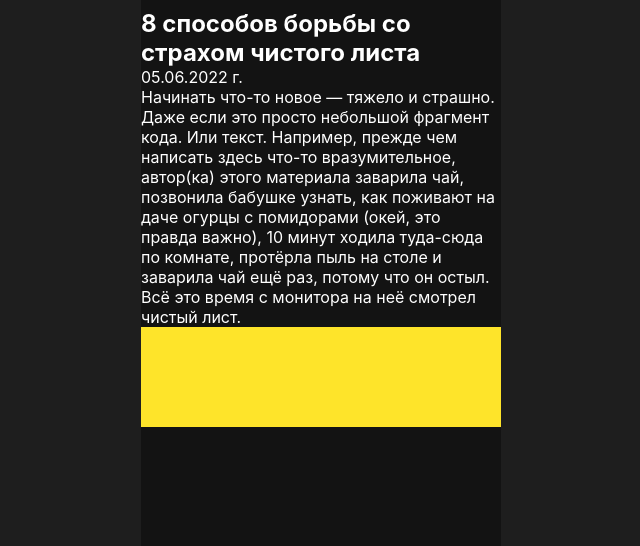
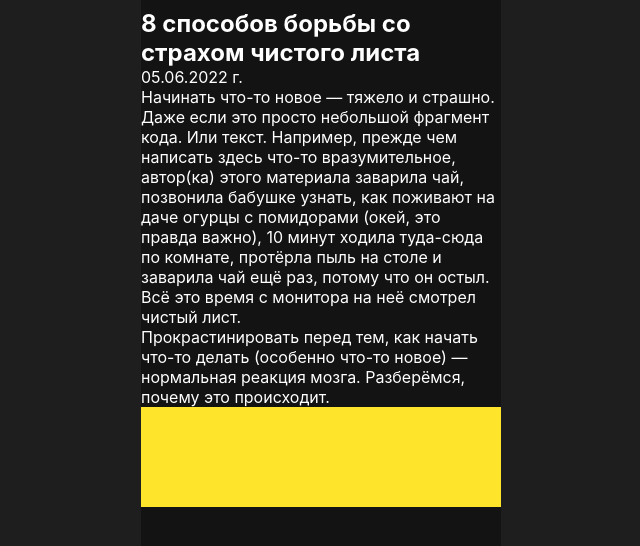
Before and after one commit to Crestok/s_chistogo_lista, a plain HTML site: page index.html in a window 1280 px wide. Shown: the part 358-904 px from the top of the page, without its empty margins (319-959 px from the left). Drawn offline with Linux system fonts and the light colour scheme; files whose address does not match are found by name.

Commit message:
добавил p в <div class=intro main text>

```diff
--- a/index.html
+++ b/index.html
@@ -51,6 +51,9 @@
             <p>
                Начинать что-то новое — тяжело и страшно. Даже если это просто небольшой фрагмент кода. Или текст. Например, прежде чем написать здесь что-то вразумительное, автор(ка) этого материала заварила чай, позвонила бабушке узнать, как поживают на даче огурцы с помидорами (окей, это правда важно), 10 минут ходила туда-сюда по комнате, протёрла пыль на столе и заварила чай ещё раз, потому что он остыл. Всё это время с монитора на неё смотрел чистый лист.
             </p>
+            <p>
+               Прокрастинировать перед тем, как начать что-то делать (особенно что-то новое) — нормальная реакция мозга. Разберёмся, почему это происходит.
+            </p>
          </div>
       </section>
    <section class="reasons content-section content-section_theme_bright"></section>
```
